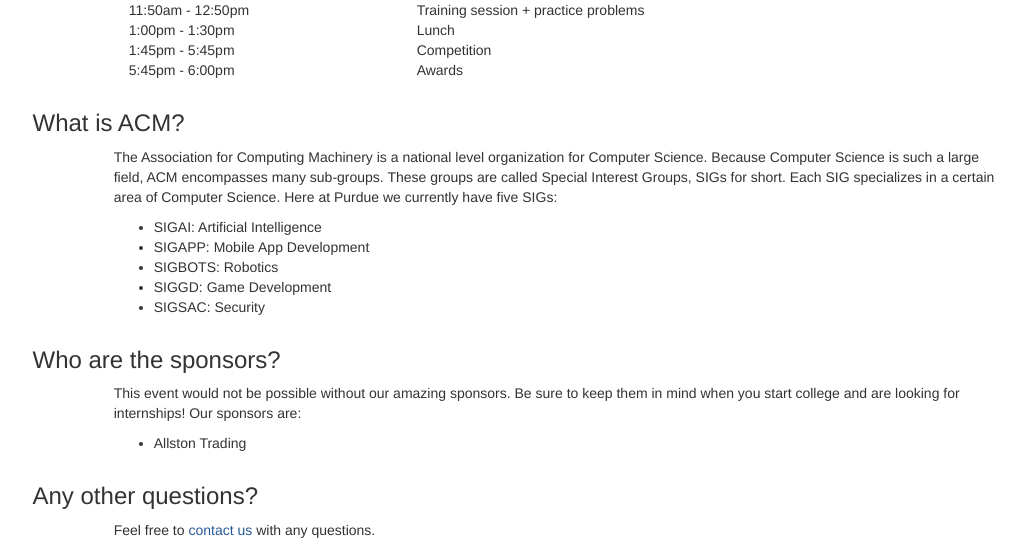
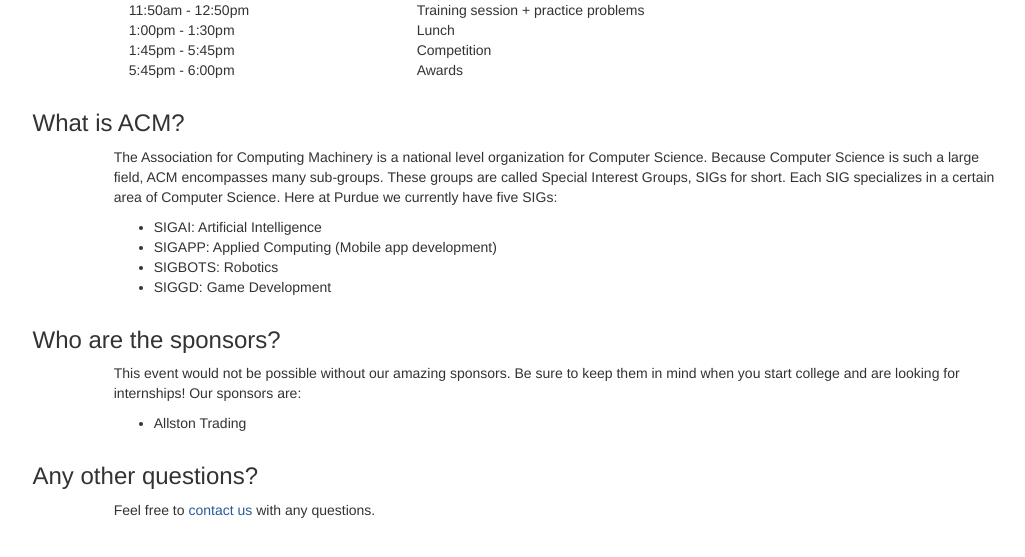
Before and after one commit to oggnik/acm-hscc, a Python web app: template hscc/templates/index.html in a window 1280 px wide. Shown: the part 1899-2456 px from the top of the page, without its empty margins (120-1145 px from the left). Run offline with Jinja, Linux system fonts and the light colour scheme; the template is opened without the code that fills it, so the values that code supplies are empty.

Commit message:
Editing the sigs.

```diff
--- a/hscc/templates/index.html
+++ b/hscc/templates/index.html
@@ -124,10 +124,10 @@
                     <p class="col-md-offset-1">The Association for Computing Machinery is a national level organization for Computer Science.  Because Computer Science is such a large field, ACM encompasses many sub-groups.  These groups are called Special Interest Groups, SIGs for short.  Each SIG specializes in a certain area of Computer Science.  Here at Purdue we currently have five SIGs:
                         <ul class="col-md-offset-1">
                             <li>SIGAI: Artificial Intelligence</li>
-                            <li>SIGAPP: Mobile App Development</li>
+                            <li>SIGAPP: Applied Computing (Mobile app development)</li>
                             <li>SIGBOTS: Robotics</li>
                             <li>SIGGD: Game Development</li>
-                            <li>SIGSAC: Security</li>
+<!--                             <li>SIGSAC: Security</li> -->
                         </ul>
                     </p>
                 </div>
```
